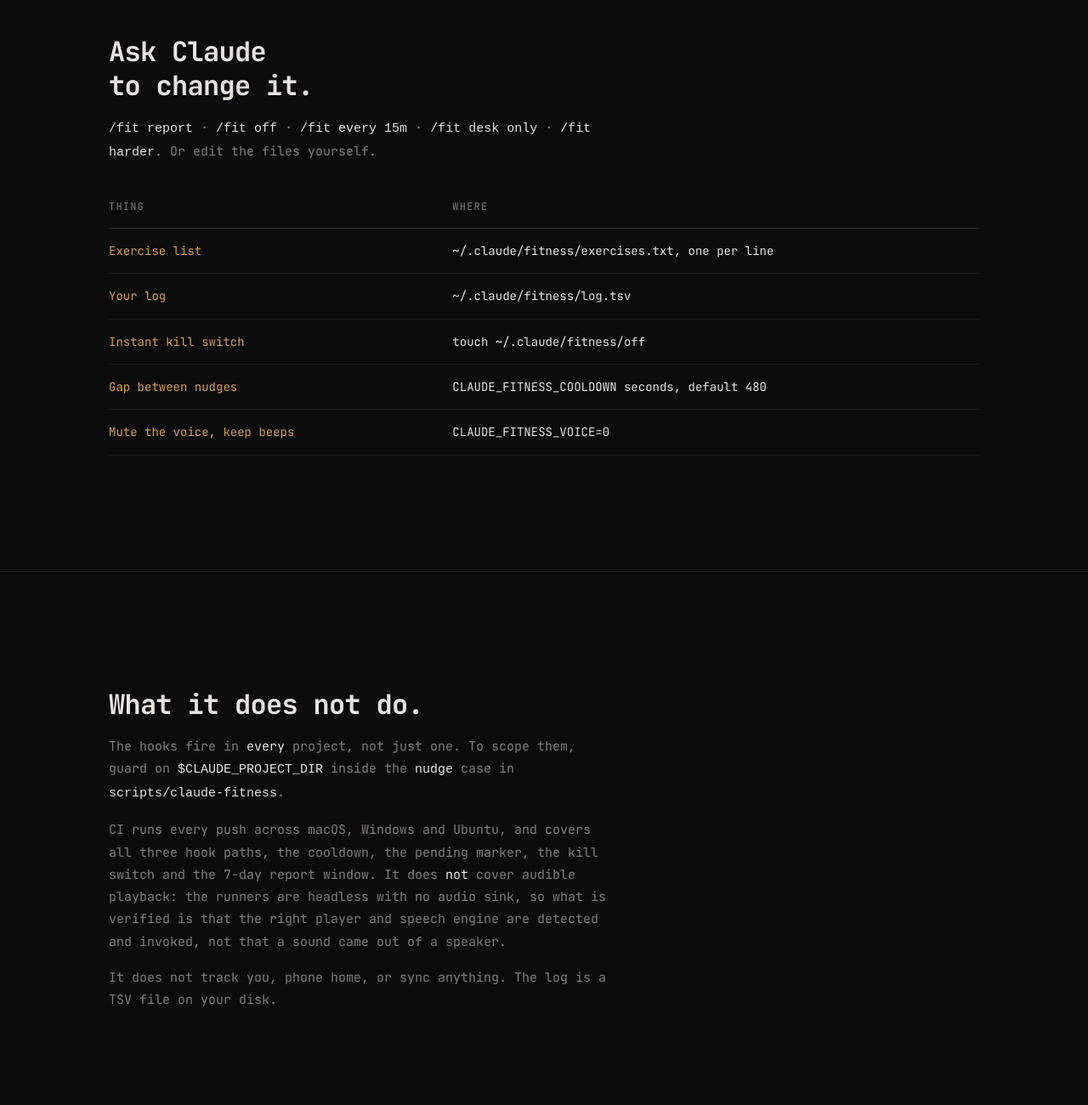
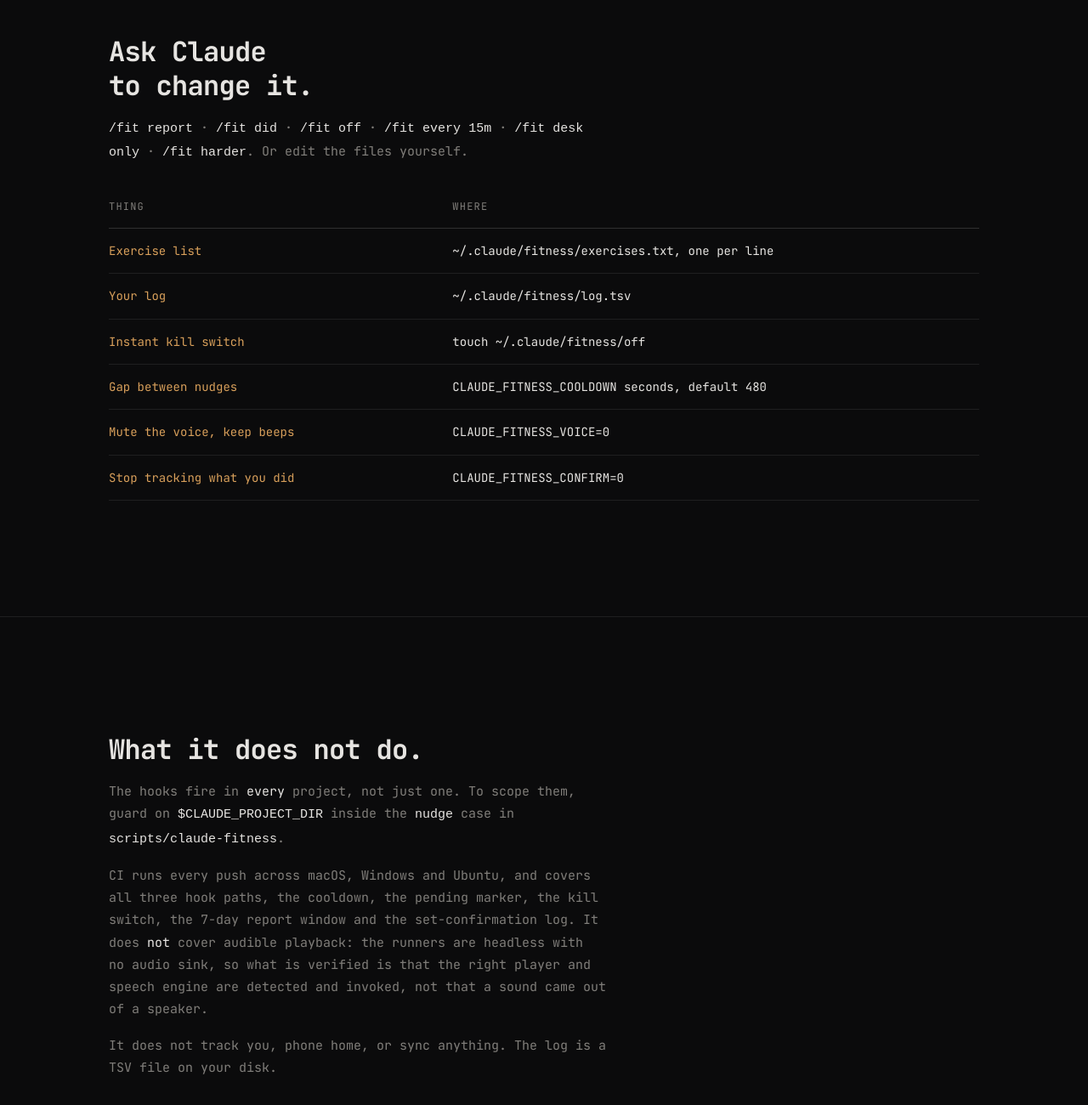
Before and after one commit to kiddstu/fitness-nudge, a plain HTML site: page docs/index.html in a window 1280 px wide. Shown: the part 5560-6860 px from the top of the page at 85% size. Drawn offline with Linux system fonts and the light colour scheme.

Commit message:
Log what you did, not what you were told
The log recorded the moment an exercise was picked, and report counted
those rows as "sets". 56 rows meant 56 announcements, not 56 sets, so the
one number the tool shows you was inflated by construction.

Rows now carry a status and an id: set when issued, did or skip when
answered. While a set is open the UserPromptSubmit hook names it so a
passing "did them" can be logged. It never asks and never logs a set the
user did not claim; a fabricated confirmation is worse than none, since
being trustworthy is the only reason the column is worth having.

Writes are append-only and paired by id rather than rewritten in place,
because these hooks fire in every project at once and two sessions
editing one file would corrupt it.

report prints nudged and confirmed separately, and deliberately no
completion rate: a set you did and never mentioned is indistinguishable
from one you skipped, so the denominator would be fiction.

Logs written before this existed read as unconfirmed rather than
breaking or silently promoting themselves.

Co-Authored-By: Claude Opus 5 <noreply@anthropic.com>

```diff
--- a/docs/index.html
+++ b/docs/index.html
@@ -437,7 +437,7 @@ footer .wrap{display:flex;flex-wrap:wrap;gap:var(--s2) var(--s3);justify-content
   <section id="tuning">
     <div class="wrap">
       <h2>Ask Claude to change it.</h2>
-      <p class="say"><code>/fit report</code> · <code>/fit off</code> ·
+      <p class="say"><code>/fit report</code> · <code>/fit did</code> · <code>/fit off</code> ·
         <code>/fit every 15m</code> · <code>/fit desk only</code> · <code>/fit harder</code>.
         Or edit the files yourself.</p>
 
@@ -449,6 +449,7 @@ footer .wrap{display:flex;flex-wrap:wrap;gap:var(--s2) var(--s3);justify-content
           <tr><td>Instant kill switch</td><td data-th="Where">touch ~/.claude/fitness/off</td></tr>
           <tr><td>Gap between nudges</td><td data-th="Where">CLAUDE_FITNESS_COOLDOWN seconds, default 480</td></tr>
           <tr><td>Mute the voice, keep beeps</td><td data-th="Where">CLAUDE_FITNESS_VOICE=0</td></tr>
+          <tr><td>Stop tracking what you did</td><td data-th="Where">CLAUDE_FITNESS_CONFIRM=0</td></tr>
         </tbody>
       </table>
     </div>
@@ -462,10 +463,11 @@ footer .wrap{display:flex;flex-wrap:wrap;gap:var(--s2) var(--s3);justify-content
         guard on <code>$CLAUDE_PROJECT_DIR</code> inside the <code>nudge</code> case in
         <code>scripts/claude-fitness</code>.</p>
       <p class="say">CI runs every push across macOS, Windows and Ubuntu, and covers all
-        three hook paths, the cooldown, the pending marker, the kill switch and the 7-day
-        report window. It does <em>not</em> cover audible playback: the runners are headless
-        with no audio sink, so what is verified is that the right player and speech engine
-        are detected and invoked, not that a sound came out of a speaker.</p>
+        three hook paths, the cooldown, the pending marker, the kill switch, the 7-day
+        report window and the set-confirmation log. It does <em>not</em> cover audible
+        playback: the runners are headless with no audio sink, so what is verified is that
+        the right player and speech engine are detected and invoked, not that a sound came
+        out of a speaker.</p>
       <p class="say">It does not track you, phone home, or sync anything. The log is a TSV
         file on your disk.</p>
     </div>
```
Also changed, not shown: 4 other files.
